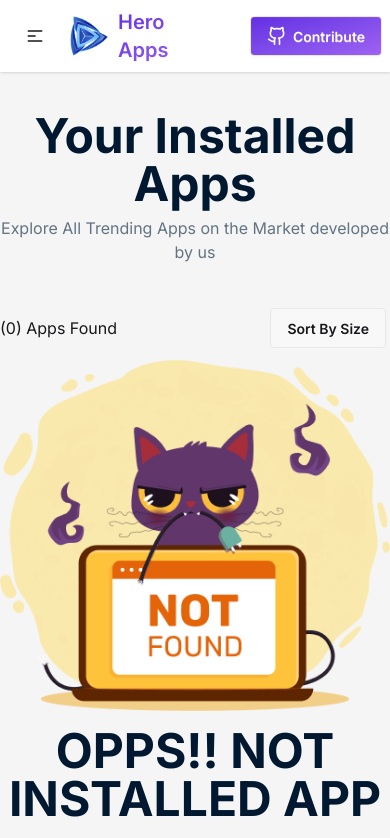
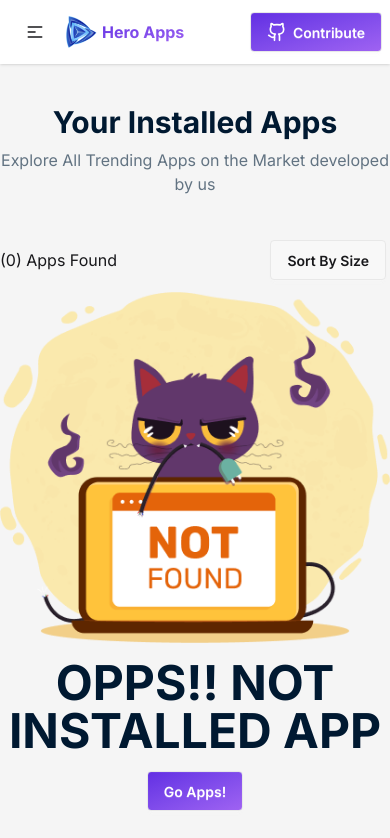
Before and after one commit to Obaidul1545/hero-apps, a React (Vite) app: page /installation in a window 390 px wide. Shown: the top 838 px of the page. Built offline with nearby package versions, Linux system fonts and the light colour scheme.

Commit message:
responsive fixed

```diff
--- a/src/Components/HeroArea/HeroArea.jsx
+++ b/src/Components/HeroArea/HeroArea.jsx
@@ -7,7 +7,7 @@
   return (
     <>
       <div className="text-center mt-10 max-w-7xl mx-auto">
-        <h1 className="text-7xl font-semibold">
+        <h1 className="text-4xl md:text-7xl font-semibold">
           We Build <br />
           <span className="bg-gradient-to-br from-[#632EE3] to-[#9F62F2] bg-clip-text text-transparent">
             Productive
@@ -40,23 +40,23 @@
       <div className="mt-8">
         <img src={heroPng} alt="" className="mx-auto" />
         <div className="bg-gradient-to-br from-[#632EE3] to-[#9F62F2] py-25 space-y-10 text-white text-center">
-          <h2 className="text-5xl font-semibold">
+          <h2 className=" text-3xl md:text-5xl font-semibold">
             Trusted by Millions, Built for You
           </h2>
           <div className="md:flex justify-center gap-50 space-y-12 md:space-y-0">
             <div className="bg-[#4f15d6] p-5 rounded-md">
               <p className="text-sm mb-2">Total Downloads</p>
-              <span className="text-6xl font-bold">29.6M</span>
+              <span className="text-5xl md:text-6xl font-bold">29.6M</span>
               <p className="text-sm mt-3">21% more than last month</p>
             </div>
             <div className="bg-[#171997] p-5 rounded-md">
               <p className="text-sm mb-2">Total Reviews</p>
-              <span className="text-6xl font-bold">906K</span>
+              <span className="text-5xl md:text-6xl font-bold">906K</span>
               <p className="text-sm mt-3">46% more than last month</p>
             </div>
             <div className="bg-[#472792] p-5 rounded-md">
               <p className="text-sm mb-2">31 more will Launch</p>
-              <span className="text-6xl font-bold">132+</span>
+              <span className="text-5xl md:text-6xl font-bold">132+</span>
               <p className="text-sm mt-3">31 more will Launch</p>
             </div>
           </div>
--- a/src/Components/InstallAppCard/InstallAppCard.jsx
+++ b/src/Components/InstallAppCard/InstallAppCard.jsx
@@ -7,7 +7,9 @@
       <div className="flex items-center gap-6">
         <img src={image} alt="" className="w-20 rounded-md" />
         <div className="space-y-3">
-          <h3 className="text-xl font-semibold text-[#001931]">{title}</h3>
+          <h3 className="text-base md:text-xl font-semibold text-[#001931]">
+            {title}
+          </h3>
           <div className="flex items-center gap-3">
             <span className="text-[#00D390] inline-flex items-center gap-1">
               <Download size={20} /> {downloads}
@@ -21,7 +23,7 @@
       </div>
       <button
         onClick={() => handleUninstall(id)}
-        className="btn text-white bg-[#00D390]"
+        className="btn btn-sm md:btn-md text-white bg-[#00D390]"
       >
         Uninstall
       </button>
--- a/src/Components/Navbar/Navbar.jsx
+++ b/src/Components/Navbar/Navbar.jsx
@@ -22,7 +22,7 @@
     <div className=" bg-white shadow-sm ">
       <div className="navbar max-w-7xl mx-auto">
         <div className="navbar-start">
-          <div className="dropdown mr-2">
+          <div className="dropdown mr-1">
             <div tabIndex={0} role="button" className="btn btn-ghost lg:hidden">
               <svg
                 xmlns="http://www.w3.org/2000/svg"
@@ -49,10 +49,10 @@
           </div>
           <Link
             to={'/'}
-            className="inline-flex items-center gap-2 text-xl font-semibold "
+            className="inline-flex items-center gap-1 text-xl font-semibold "
           >
-            <img src={Logo} alt="" className="w-10" />{' '}
-            <span className="bg-gradient-to-br from-[#632EE3] to-[#9F62F2] bg-clip-text text-transparent">
+            <img src={Logo} alt="" className="w-8 md:w-10" />{' '}
+            <span className="text-base md:text-lg font-bold bg-gradient-to-br from-[#632EE3] to-[#9F62F2] bg-clip-text text-transparent">
               Hero Apps
             </span>
           </Link>
--- a/src/Pages/Apps/Apps.jsx
+++ b/src/Pages/Apps/Apps.jsx
@@ -29,7 +29,7 @@
   return (
     <div>
       <div className="text-center space-y-2 my-10 max-w-7xl mx-auto">
-        <h1 className="text-5xl font-bold text-[#001931]">
+        <h1 className="text-3xl md:text-5xl font-bold text-[#001931]">
           Our All Applications
         </h1>
         <p className="text-[#627382]">
--- a/src/Pages/Home/Home.jsx
+++ b/src/Pages/Home/Home.jsx
@@ -6,7 +6,7 @@
 import HeroArea from '../../Components/HeroArea/HeroArea';
 
 const Home = () => {
-  const { appData, loading, } = useAppsData();
+  const { appData, loading } = useAppsData();
 
   const trendingApps = appData.slice(0, 8);
   return (
@@ -17,7 +17,9 @@
       {/* Trending Apps  */}
       <section className="my-20 max-w-7xl mx-auto">
         <div className="text-center space-y-2">
-          <h1 className="text-5xl font-bold text-[#001931]">Trending Apps</h1>
+          <h1 className="text-3xl md:text-5xl font-bold text-[#001931]">
+            Trending Apps
+          </h1>
           <p className="text-[#627382]">
             Explore All Trending Apps on the Market developed by us
           </p>
--- a/src/Pages/Installation/Installation.jsx
+++ b/src/Pages/Installation/Installation.jsx
@@ -51,7 +51,7 @@
       ) : (
         <div className="max-w-7xl mx-auto">
           <div className="text-center space-y-2 my-10 max-w-7xl mx-auto">
-            <h1 className="text-5xl font-bold text-[#001931]">
+            <h1 className="text-3xl md:text-5xl font-bold text-[#001931]">
               Your Installed Apps
             </h1>
             <p className="text-[#627382]">
```
